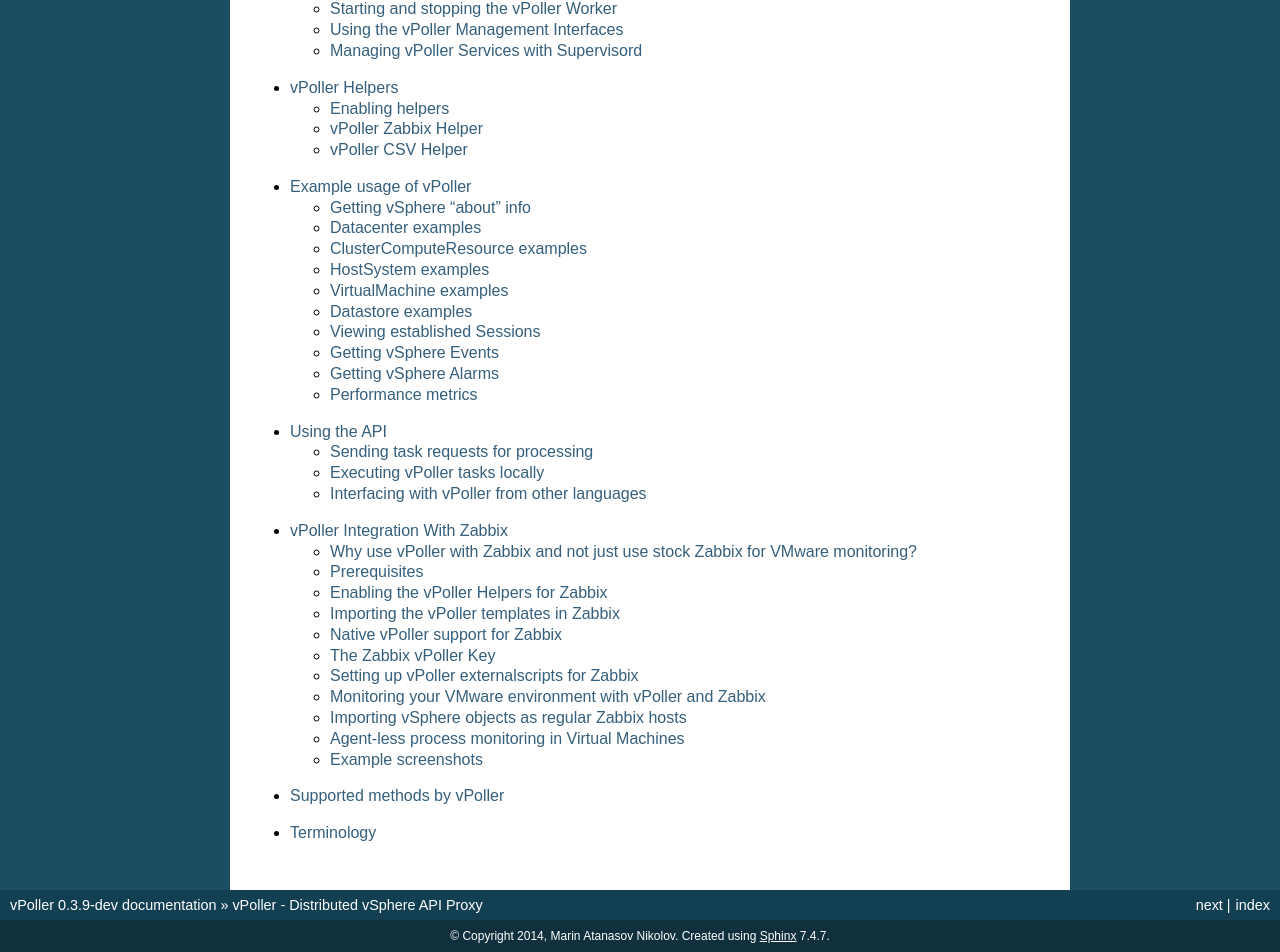
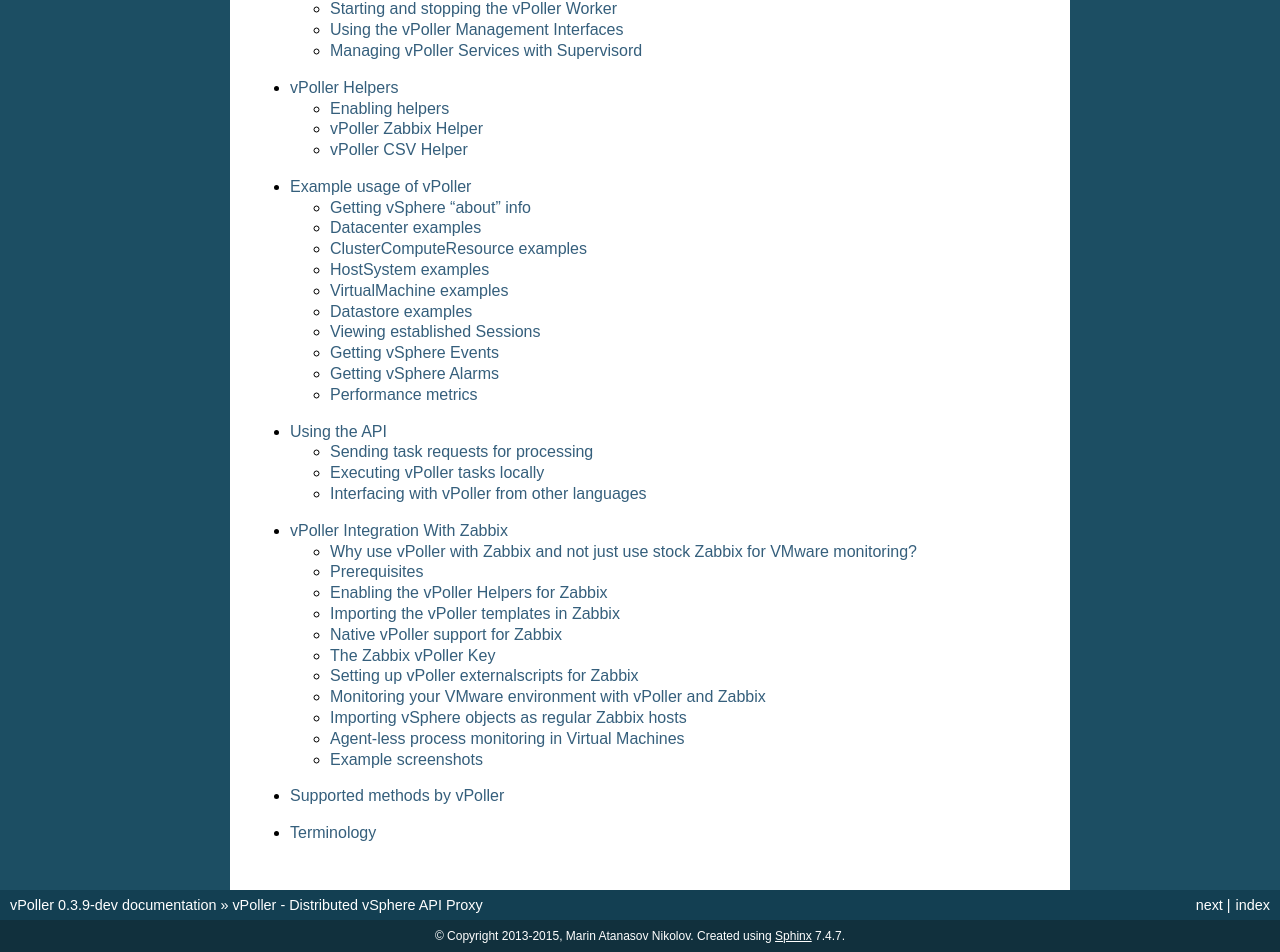
Before and after one commit to dnaeon/py-vpoller, a Sphinx documentation site: the page built from docs/index.rst, in a window 1280 px wide. Shown: the part 1127-2079 px from the top of the page. Built offline with Sphinx 7.4.7, drawn with Linux system fonts in a browser that asks for light colours.

Commit message:
Update copyright years

```diff
--- a/docs/conf.py
+++ b/docs/conf.py
@@ -50,7 +50,7 @@
 
 # General information about the project.
 project = u'vPoller'
-copyright = u'2014, Marin Atanasov Nikolov'
+copyright = u'2013-2015, Marin Atanasov Nikolov'
 
 # The version info for the project you're documenting, acts as replacement for
 # |version| and |release|, also used in various other places throughout the
```
